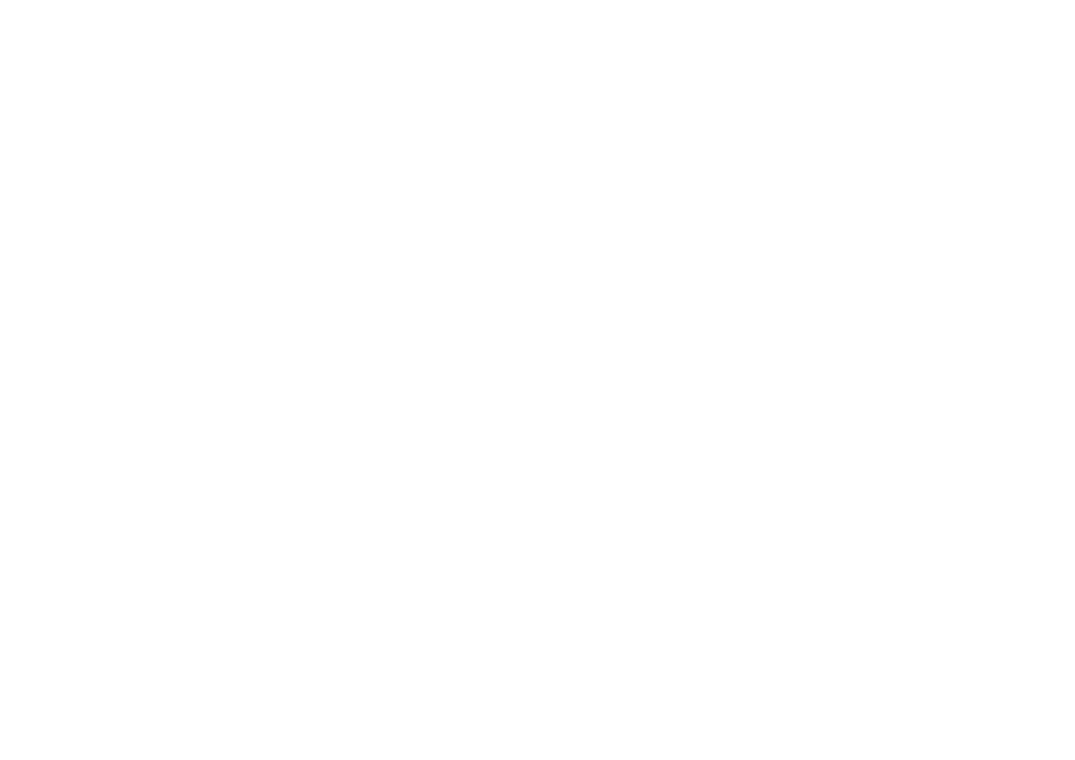
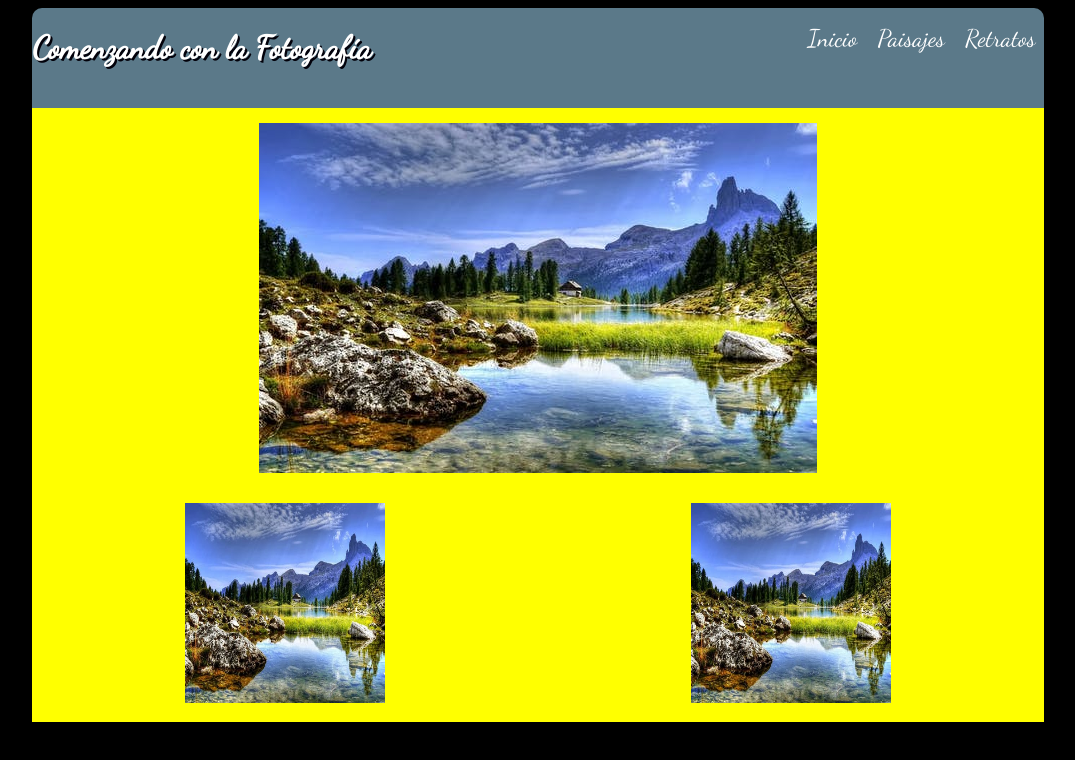
Before and after one commit to eliecerj/css-y-dise-o-web-responsive, a plain HTML site: page index.html in a window 1280 px wide. Shown: the whole page, without its empty margins (102-1177 px from the left). Drawn offline with Linux system fonts and the light colour scheme.

Commit message:
se agrega estilos y layout con flex

```diff
--- a/css/estilos.css
+++ b/css/estilos.css
@@ -0,0 +1,96 @@
+/*
+  Author: Eliecer Arteaga
+*/
+
+body{
+  background-color: #000;
+  font-family: 'Dancing Script';
+}
+#container-header{
+  margin: 0 auto;
+  width: 80%;
+  height: 100px;
+  background-color: #5b7989;
+  padding:0;
+
+  border-radius: 10px 10px 0 0;
+  -webkit-border-radius: 10px 10px 0 0;
+  -moz-border-radius: 10px 10px 0 0;
+  /* display: flex;
+  flex-direction: column;
+  justify-content: center; */
+}
+#siteName {
+  width: 50%;
+  display: inline-block;
+}
+#navBar{
+  width:50%;
+  display: inline-block;
+  text-align: right;
+  float:right;
+}
+#navBar ul li {
+  list-style-type: none;
+  display: inline;
+  padding: 0 8px;
+  color: #fff;
+  font-size: 1.5em;
+
+}
+#siteName h1{
+  color: #fff;
+  text-shadow: 2px 2px #02010a;
+  text-align: left;
+}
+#container-content {
+  margin: 0 auto !important;
+  width: 80%;
+  height: auto: ;
+  background-color: yellow;
+}
+#content {
+  display: flex;
+  flex-flow: row wrap;
+
+}
+div [class*="bloque"]{
+  min-height: 200px;
+  flex: 1 2 40%;
+}
+.bloque1{
+  color: #ddd;
+  order: 1;
+  display:flex;
+  flex: 1 100% !important;
+  margin-top: 15px;
+  margin-bottom: 15px;
+  justify-content: center;
+  align-items: center;
+
+}
+.bloque2 {
+  color: #333;
+  order: 2;
+  align-self: center;
+  display:flex;
+  margin-top: 15px;
+  margin-bottom: 15px;
+
+
+}
+.bloque3 {
+  color: #333;
+  order: 3;
+  align-self: center;
+  display:flex;
+  margin-top: 15px;
+  margin-bottom: 15px;
+
+
+}
+
+figure {
+  display: inline;
+  margin:auto;
+}
--- a/index.html
+++ b/index.html
@@ -2,12 +2,45 @@
 <html>
   <head>
     <title>Comenzando con la Fotografía</title>
+    <link href="https://fonts.googleapis.com/css?family=Dancing+Script" rel="stylesheet">
+
     <link rel="stylesheet" href="css/estilos.css">
   	<meta name="viewport" content="width=device-width, initial-scale=1.0">
     <meta charset="utf-8">
-    <title></title>
+
   </head>
   <body>
+    <header>
+      <div id="container-header">
+        <div id="siteName">
+          <h1>Comenzando con la Fotografía</h1>
+        </div>
 
+        <nav id="navBar">
+          <ul>
+            <li>Inicio</li>
+            <li>Paisajes</li>
+            <li>Retratos</li>
+          </ul>
+        </nav>
+      </div>
+    </header>
+    <div id="container-content">
+      <section id="content">
+        <div class="bloque1">
+            <img src="img/landscape1.jpeg" alt="" style="margin:auto;">
+        </div>
+        <div class="bloque2">
+          <figure>
+            <img src="img/landscape1.jpeg" width="200" height="200">
+          </figure>
+        </div>
+        <div class="bloque3">
+          <figure>
+            <img  src="img/landscape1.jpeg" width="200" height="200" alt="">
+          </figure>
+        </div>
+      </section>
+    </div>
   </body>
 </html>
```
Also changed, not shown: img/landscape1.jpeg (added).
